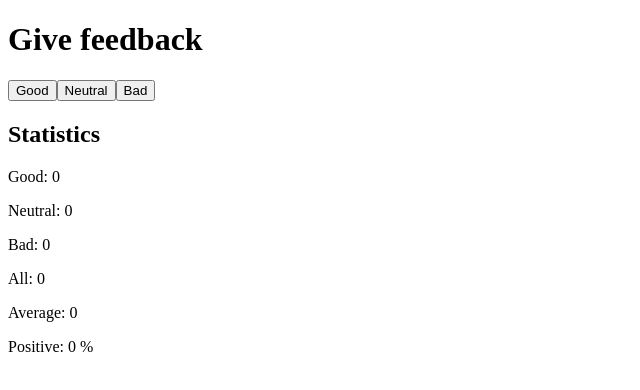
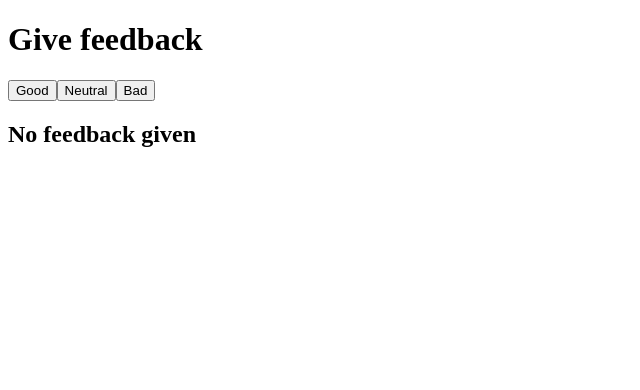
Before and after one commit to LendyAbel/FullStack-Course, a React (Vite) app in the folder part1/unicafe/: page / in a window 1280 px wide. Shown: the top 390 px of the page, without its empty margins (0-640 px from the left). Built offline with nearby package versions, Linux system fonts and the light colour scheme.

Commit message:
unicafe Step4

```diff
--- a/part1/unicafe/src/App.jsx
+++ b/part1/unicafe/src/App.jsx
@@ -51,6 +51,10 @@ const App = () => {
         <Button buttonText="Bad" onSmash={badClicked} />
       </div>
       <div>
+        {total === 0 ? (
+          <h2>No feedback given</h2>
+        ) : (
+          <>
             <h2>Statistics</h2>
             <Statistics statisticName={"Good"} value={good} />
             <Statistics statisticName={"Neutral"} value={neutral} />
@@ -58,6 +62,8 @@ const App = () => {
             <Statistics statisticName={"All"} value={total} />
             <Statistics statisticName={"Average"} value={average} />
             <Statistics statisticName={"Positive"} value={positive} />
+          </>
+        )}
       </div>
     </div>
   );
```
Lines whose indentation alone changed are shown as unchanged.
